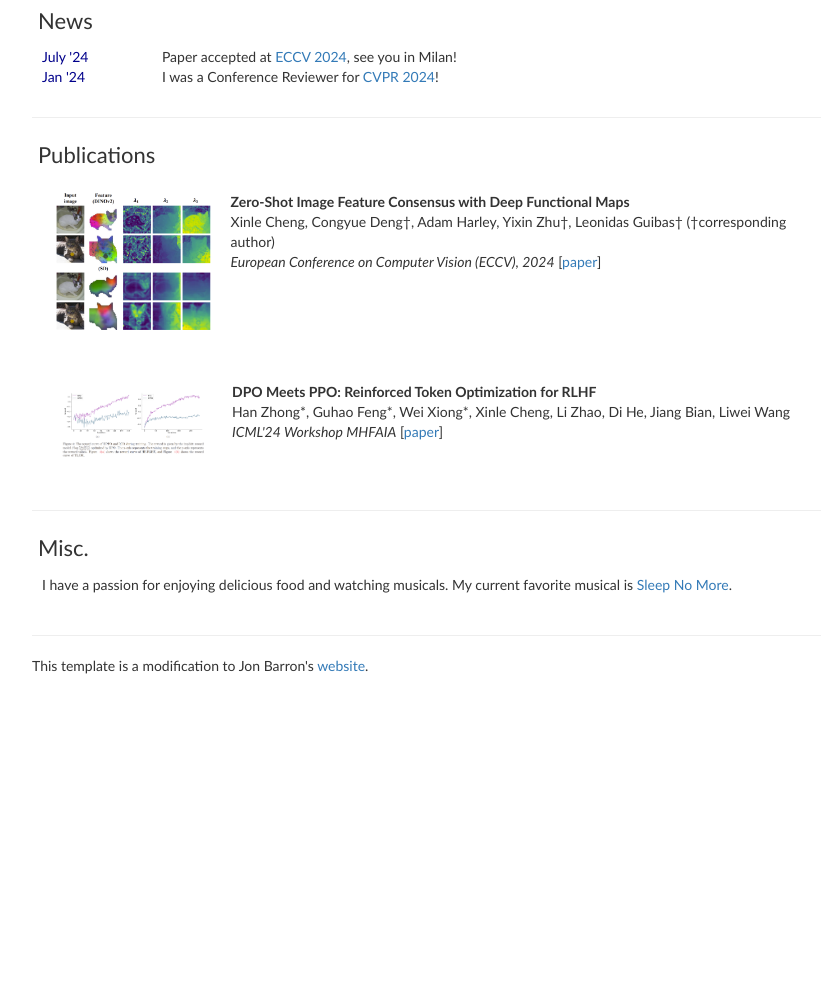
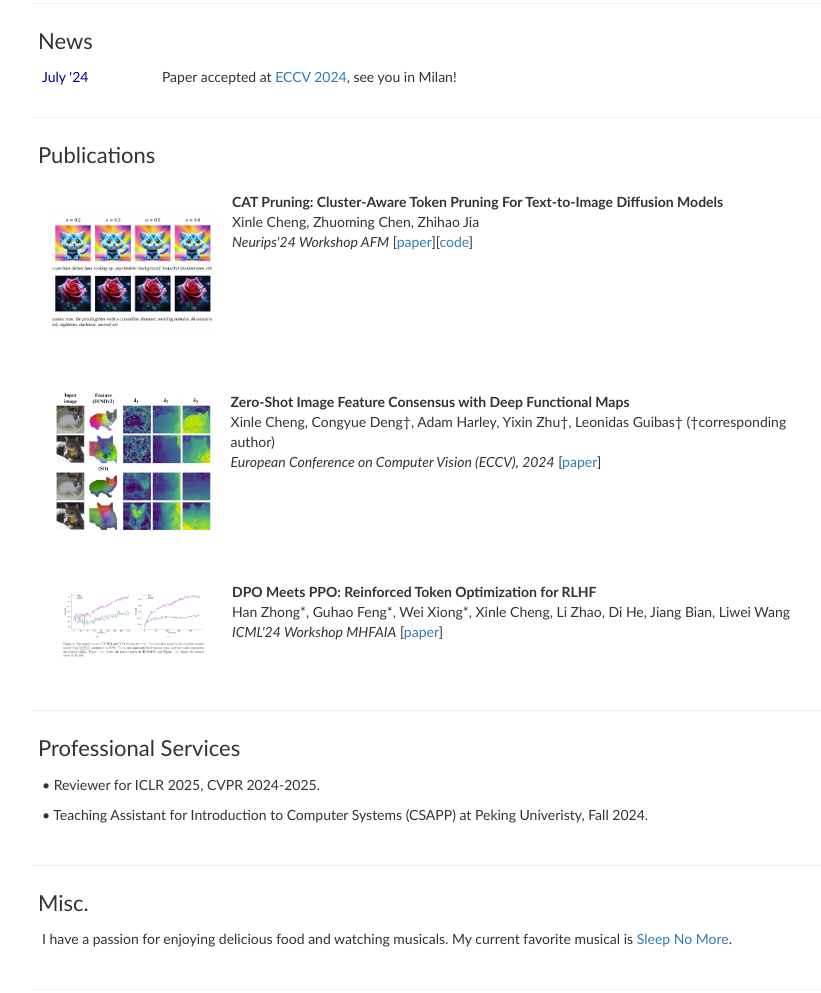
Before and after one commit to ada-cheng/ada-cheng.github.io, a plain HTML site: page index.html in a window 1280 px wide. Shown: the part 681-1674 px from the top of the page, without its empty margins (208-1029 px from the left). Before the commit the page ends 1377 px from the top, so only its background shows below. Drawn offline with nearby package versions, Linux system fonts and the light colour scheme.

Commit message:
NeuripsWorkshop

```diff
--- a/index.html
+++ b/index.html
@@ -74,11 +74,11 @@
             <td style="padding:2.5%;width:63%;vertical-align:middle">
 
                 <p>I am an undergraduate student at
-                    <a href="https://www.pku.edu.cn/" target="_blank">Peking University</a>, majoring in Computer Science. Currently, I have the privilege of working with Prof. <a href="https://www.cs.cmu.edu/~zhihaoj2/" target="_blank">Zhihao Jia</a>
-                    at CMU's <a href="https://catalyst.cs.cmu.edu/" target="_blank">Catalyst</a> as a research intern.
+                    <a href="https://www.pku.edu.cn/" target="_blank">Peking University</a>, majoring in Computer Science. Currently, I'm a research intern at <a href="https://www.microsoft.com/en-us/research/lab/microsoft-research-asia-zh-cn/" target="_blank">Microsoft Research Asia</a>.
                 </p>
                 <p>
-                    Previously, I worked with Prof. <a href="https://dihe-pku.github.io/" target="_blank">Di He</a> on exciting projects on Large Language Models.
+                    I have the privilege of working with Prof. <a href="https://www.cs.cmu.edu/~zhihaoj2/" target="_blank">Zhihao Jia</a> at CMU's <a href="https://catalyst.cs.cmu.edu/" target="_blank">Catalyst</a> as a research intern in summer 2024.
+                    Previously, I worked with Prof. <a href="http://www.liweiwang-pku.com/" target="_blank">Liwei Wang</a> and Prof. <a href="https://dihe-pku.github.io/" target="_blank">Di He</a> on exciting projects on Large Language Models.
                     Before that, I interned at <a href="https://pku.ai/" target="_blank">CoRe Lab</a> under the guidance of Prof. <a href="https://yzhu.io/" target="_blank">Yixin Zhu</a>, focusing on geometric deep learning.
                 </p>
                 <p>
@@ -137,14 +137,7 @@
                             Paper accepted at <a href="https://eccv2024.ecva.net/" target="_blank">ECCV 2024</a>, see you in Milan!
                         </td>
                     </tr>
-                    <tr>
-                        <td>
-                            <p style="color:darkblue; display:inline">Jan '24 &nbsp</p>
-                        </td>
-                        <td>
-                            I was a Conference Reviewer for <a href="https://cvpr2023.thecvf.com/" target="_blank">CVPR 2024</a>!
-                        </td>
-                    </tr>
+
 
                 </tbody></table>
                 <!-- </div> -->
@@ -158,7 +151,30 @@
 
                 <button style="border:0px transparent; background-color: transparent;outline:none;"type="button" class="collapsible" data-toggle="collapse" data-target="#content-publications" id="publications"><heading>Publications</heading></button>
                 <div id="content-publications" class="collapse in">
+                    <table border=0 class="bg_colour" style="padding:20px;width:100%;border:0px;border-spacing:0px;border-collapse:separate;margin-right:auto;margin-left:auto;"><tbody>
+                        <tr>
+                            <td style="padding:0px;width:100%;vertical-align:middle">
+                                <div style="display:flex; align-items:top; margin-bottom:10px;">
+                                    <img src="images/cat_pruning.png" alt="Image FMap" style="width:160px; height:150px; object-fit:cover; margin-right:20px;">
+                                    <div>
 
+
+                                        <p>
+                                            <papertitle>CAT Pruning: Cluster-Aware Token Pruning For Text-to-Image Diffusion Models</papertitle>
+                                            <br>
+                                            Xinle Cheng, Zhuoming Chen, Zhihao Jia
+                                            <br>
+                                            <em>Neurips'24 Workshop AFM</em> [<a href="https://openreview.net/forum?id=bloLh21WY6" target="_blank">paper</a>][<a href="https://github.com/ada-cheng/CAT-Pruning" target="_blank">code</a>]
+                                        </p>
+                                    </div>
+                                </div>
+                            </td>
+                        </tr>
+
+
+
+
+                    </tbody></table>
                 <table border=0 class="bg_colour" style="padding:20px;width:100%;border:0px;border-spacing:0px;border-collapse:separate;margin-right:auto;margin-left:auto;"><tbody>
                     <tr>
                         <td style="padding:0px;width:100%;vertical-align:middle">
@@ -210,6 +226,16 @@
                 </div>
                 <hr class="soft">
 
+<!-- Professional Services -->
+
+<button style="border:0px transparent; background-color: transparent;outline:none;"type="button" class="collapsible" data-toggle="collapse" data-target="#content-professional-services" id="professional-services"><heading>Professional Services</heading></button>
+<div id="content-misc" class="collapse in">
+    <div style="padding:10px; width:100%; margin-right:auto; margin-left:auto;">
+        <p>&bull; Reviewer for ICLR 2025, CVPR 2024-2025. </p>
+        <p>&bull; Teaching Assistant for Introduction to Computer Systems (CSAPP) at Peking Univeristy, Fall 2024. </p>
+</div>
+</div>
+<hr class="soft">
 
 <!-- Misc -->
 
@@ -218,8 +244,9 @@
     <div style="padding:10px; width:100%; margin-right:auto; margin-left:auto;">
         <p> I have a passion for enjoying delicious food and watching musicals. My current favorite musical is <a href="https://mckittrickhotel.com/events/sleep-no-more/">Sleep No More</a>.</p>
 </div>
+<hr class="soft">
 </div>
-<hr class="soft">
+
 
 
 
```
Also changed, not shown: images/cat_pruning.png (added).
